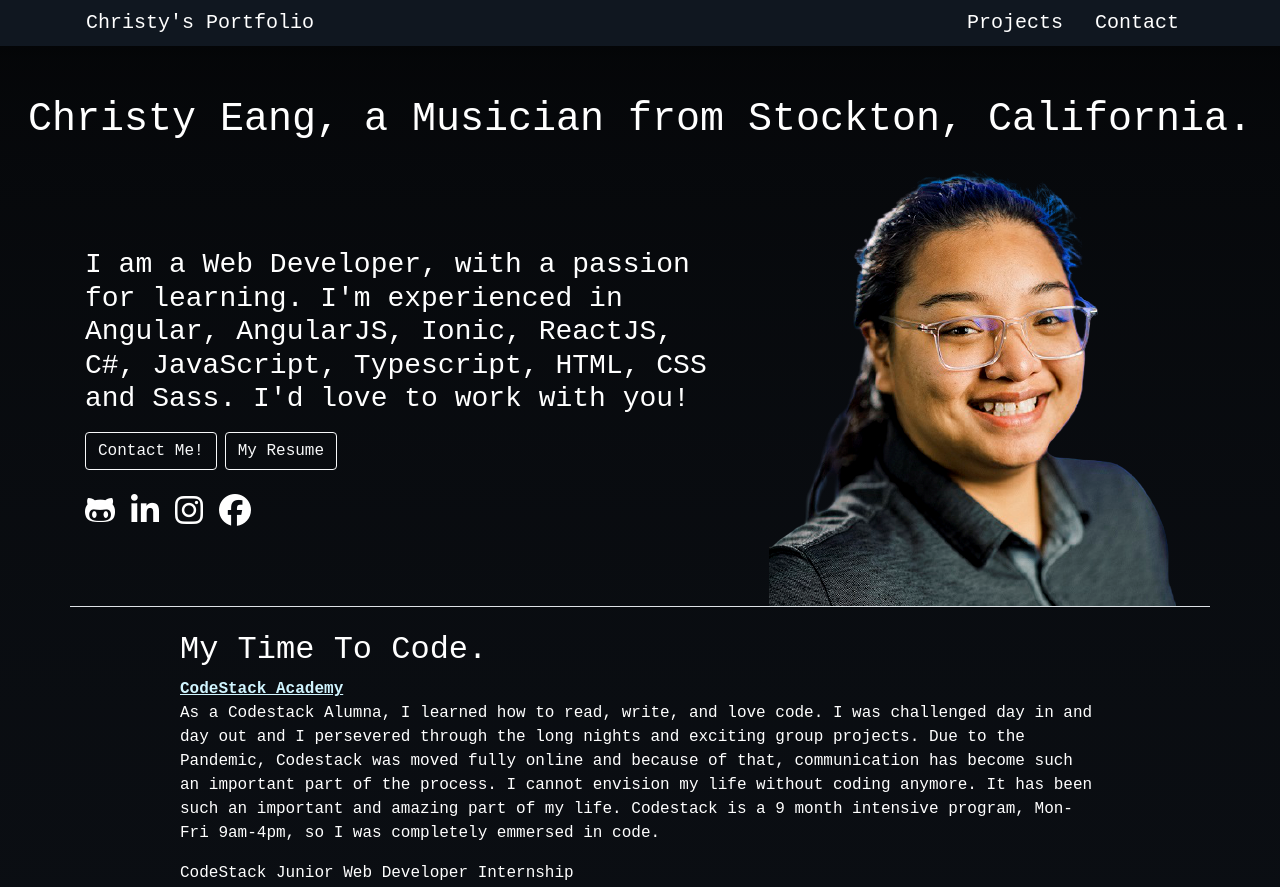
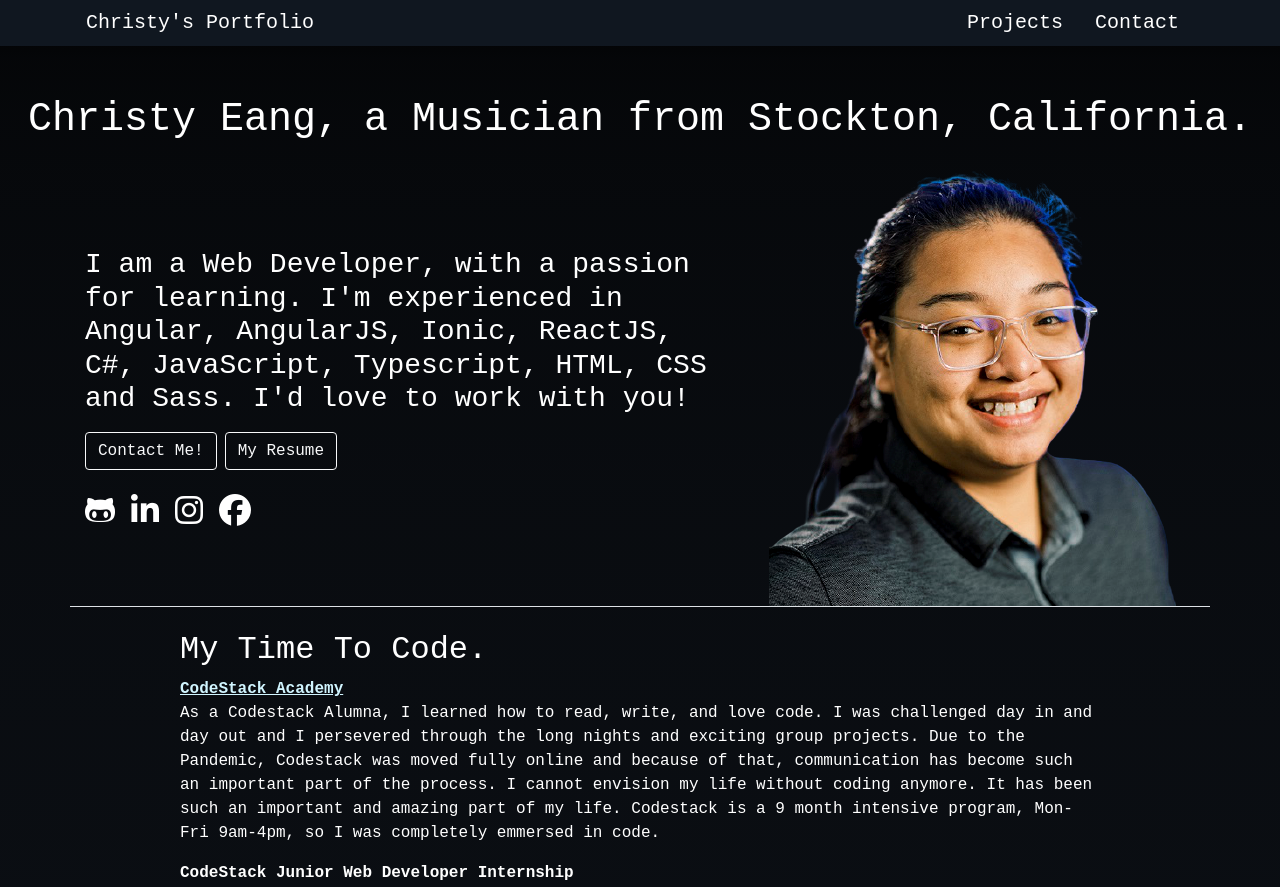
Before and after one commit to christycreme95/portfolio, an Angular app: page / in a window 1280 px wide. Shown: the top 887 px of the page. Built offline with nearby package versions, Linux system fonts and the light colour scheme; a web font is replaced by a local one.

Commit message:
home page changes

```diff
--- a/src/app/pages/home/home.component.html
+++ b/src/app/pages/home/home.component.html
@@ -59,7 +59,7 @@
                     my
                     life. Codestack is a 9 month intensive program, Mon-Fri 9am-4pm, so I was completely emmersed in code.
                 </p>
-              <a>CodeStack Junior Web Developer Internship</a>
+              <p><b>CodeStack Junior Web Developer Internship</b></p>
                 <p>
                     I've been fortunate enough to work on projects in different languages, libraries and frameworks with time in an
                     Agile Environment,
@@ -67,8 +67,8 @@
                     <a href="https://stocktonmayor.org/" target="_blank" class="csa">Mayor Of Stockton's official
                     website</a> during the first half of my internship in HTML, CSS. I was given the opportunity to continue my internship and once I accepted,
                     I was placed
-                    into the group that manages <a href="https://www.seis.org/" target="_blank" class="csa">SEIS</a>.
-                    In SEIS I am able to further my full stack experience using AngularJS, C#, and SQL.</p>
+                    into the group that manages <a href="https://www.seis.org/" target="_blank" class="csa">SEIS</a>. SEIS is a website that serves special education all over California. This is a huge code base and taught me so much about coding, and teamwork.
+                    In SEIS I was able to further my full stack experience using AngularJS, C#, and SQL.</p>
               <p>
                     I've been really into Angular, so I decided to put my portfolio together in Angular!
                     I enjoy using HTML5, CSS3, and JavaScript, but I find it so enjoyable to learn new things and have that
```
